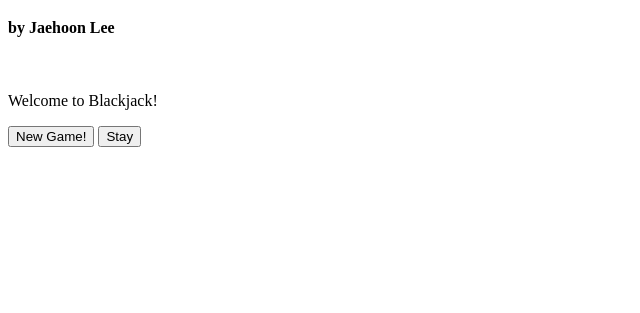
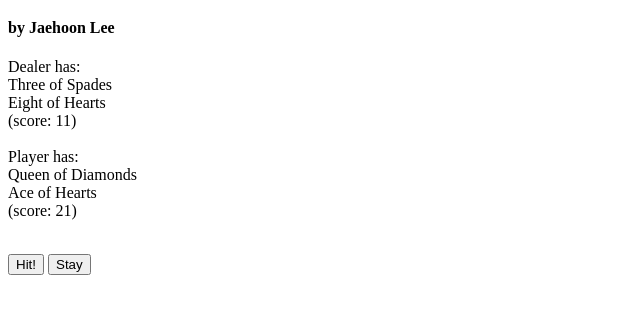
Before and after one commit to jaeleeinfo/blackjackgame, a plain HTML site: page index.html in a window 1280 px wide. Both pictures are taken after a click on the button "New Game!". Shown: the part 61-374 px from the top of the page, without its empty margins (0-640 px from the left). Drawn offline with Linux system fonts and the light colour scheme.

Commit message:
changed error

```diff
--- a/index.html
+++ b/index.html
@@ -2,18 +2,17 @@
 <html>
 
   <head>
-    <link rel="stylesheet" href="style.css" />
+    <link rel="stylesheet" href="style.css">
   </head>
 
   <body>
     <h1 id="title">Blackjack</h1>
     <h4>by Jaehoon Lee</h4>
-    <br>
 
     <p id="text-area">Welcome to Blackjack!</p>
     <button id="new-game-button">New Game!</button>
     <button id="hit-button">Hit!</button>
-    <button id="stay-butotn">Stay</button>
+    <button id="stay-button">Stay</button>
 
     <script src="script.js"></script>
 
--- a/script.js
+++ b/script.js
@@ -4,8 +4,8 @@
 // PluralSight JavaScript Class Tutorial
 
 // Card variables
-let suits = ['Hearts', 'Clubs', 'Diamonds', 'Spades'];
-let values = [
+let suits = ['Hearts', 'Clubs', 'Diamonds', 'Spades'],
+	values = [
 		'Ace',
 		'King',
 		'Queen',
@@ -44,13 +44,13 @@ showStatus();
 // this is called everytime user calls a new game
 newGameButton.addEventListener('click', function() {
 	gameStarted = true;
-	gameover = false;
+	gameOver = false;
 	playerWon = false;
 
 	deck = createDeck(); // dealer and player starts with two cards
 	shuffleDeck(deck);
 	dealerCards = [getNextCard(), getNextCard()];
-	playercards = [getNextCard(), getNextCard()];
+	playerCards = [getNextCard(), getNextCard()];
 
 	newGameButton.style.display = 'none';
 	hitButton.style.display = 'inline';
@@ -203,12 +203,12 @@ function showStatus() {
 	updateScores();
 
 	textArea.innerText =
-		'Dealer has: \n' +
+		'Dealer has:\n' +
 		dealerCardString +
 		'(score: ' +
 		dealerScore +
 		')\n\n' +
-		'Player has: \n' +
+		'Player has:\n' +
 		playerCardString +
 		'(score: ' +
 		playerScore +
```
Lines whose indentation alone changed are shown as unchanged.
